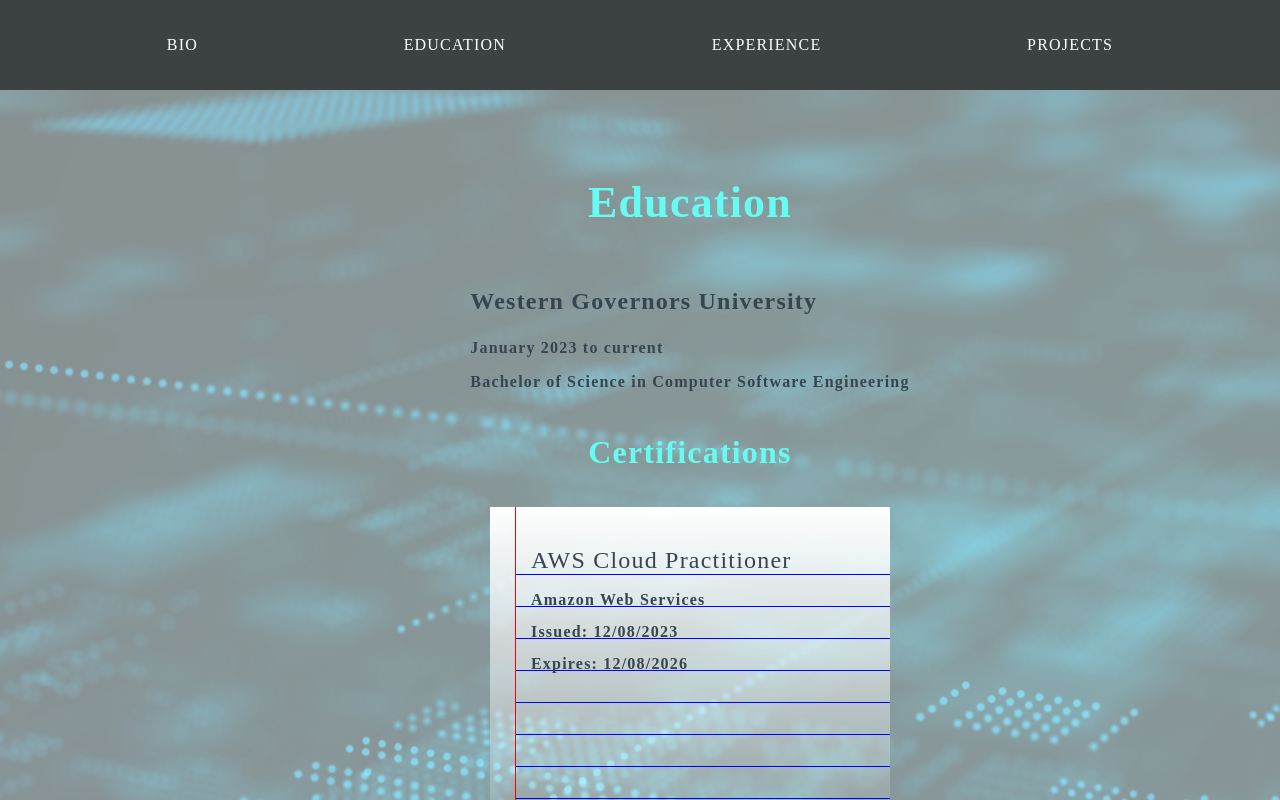
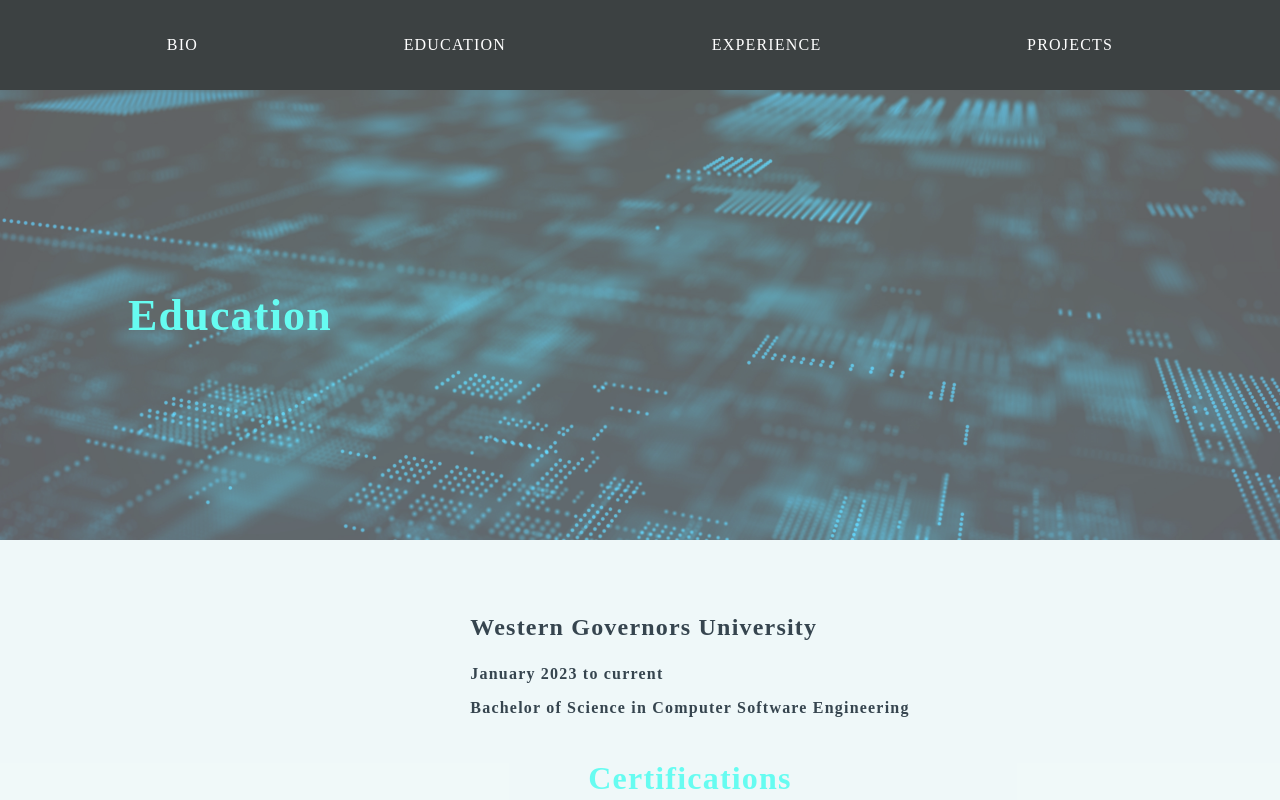
Before and after one commit to JamieGarcia123/portfolio, a React (Create React App) app in the folder cd/: page /portfolio/education in a window 1280 px wide. Shown: the top 800 px of the page. Built offline with nearby package versions, Linux system fonts and the light colour scheme; a web font is replaced by a local one.

Commit message:
overlay added to heros, meta data added to education

```diff
--- a/cd/src/App.css
+++ b/cd/src/App.css
@@ -22,6 +22,12 @@ body {
 main {
   min-height: 100vh;
 
+}
+.overlay{
+  z-index: 1;
+  background-color: #ffffff60;
+  height: inherit;
+  width: inherit;
 }
 
 h1 {
--- a/cd/src/pages/education/index.js
+++ b/cd/src/pages/education/index.js
@@ -20,9 +20,17 @@ const EducationPage = () => {
         <meta name="keywords" content="Website developer, React developer, Software Engineer, Front-End Developer, web developer"/>
         <meta name="description" content="Jamie's educational background includes a B.S. in Software Engineering along with other related Certifications."/ >
       </head>
-      <div id="educationBackground">
+      <header id="educationBackground" className="hero">
+          <div className="overlay">
+            <div className='heroContainer'>
+                <div className='text-center'>
+                    <h1>Education</h1>
+                </div>
+            </div>
+          </div>
+        </header>
+
           <section id="education" className="certContainer">
-            <h1>Education</h1>
             <div className="certContent">
               {educationalItems.map(item => (
                 <>
@@ -63,7 +71,7 @@ const EducationPage = () => {
             </>)
           )}
         </section>
-      </div></>
+      </>
   );
 }
 
--- a/cd/src/pages/work-experience/index.js
+++ b/cd/src/pages/work-experience/index.js
@@ -6,14 +6,23 @@ import Logos from "../../components/carousel";
 const WorkExperience = () => {
 
     return (
-            <><header id="workExperienceBackground" className="hero">
-            <div className='heroContainer'>
-                <div className='text-center'>
-                    <h1>Work experience</h1>
+            <>
+            <head>
+        <title>Jamie Garcia | Work Experience</title>
+        <meta name="keywords" content="Website developer, React developer, Software Engineer, Front-End Developer, web developer"/>
+        <meta name="description" content="Jamie's educational background includes a B.S. in Software Engineering along with other related Certifications."/ >
+      </head>
+        <header id="workExperienceBackground" className="hero">
+            <div className="overlay">
+                <div className='heroContainer'>
+                    <div className='text-center'>
+                        <h1>Work experience</h1>
+                    </div>
                 </div>
             </div>
         </header>
-        <div><Logos title={"Skills"} /></div>
+        <div>
+            <Logos title={"Skills"} /></div>
             <section id="workExperience" className="container">
                 <div className="col2">
                     {joblist.map((job) => <div>
```
